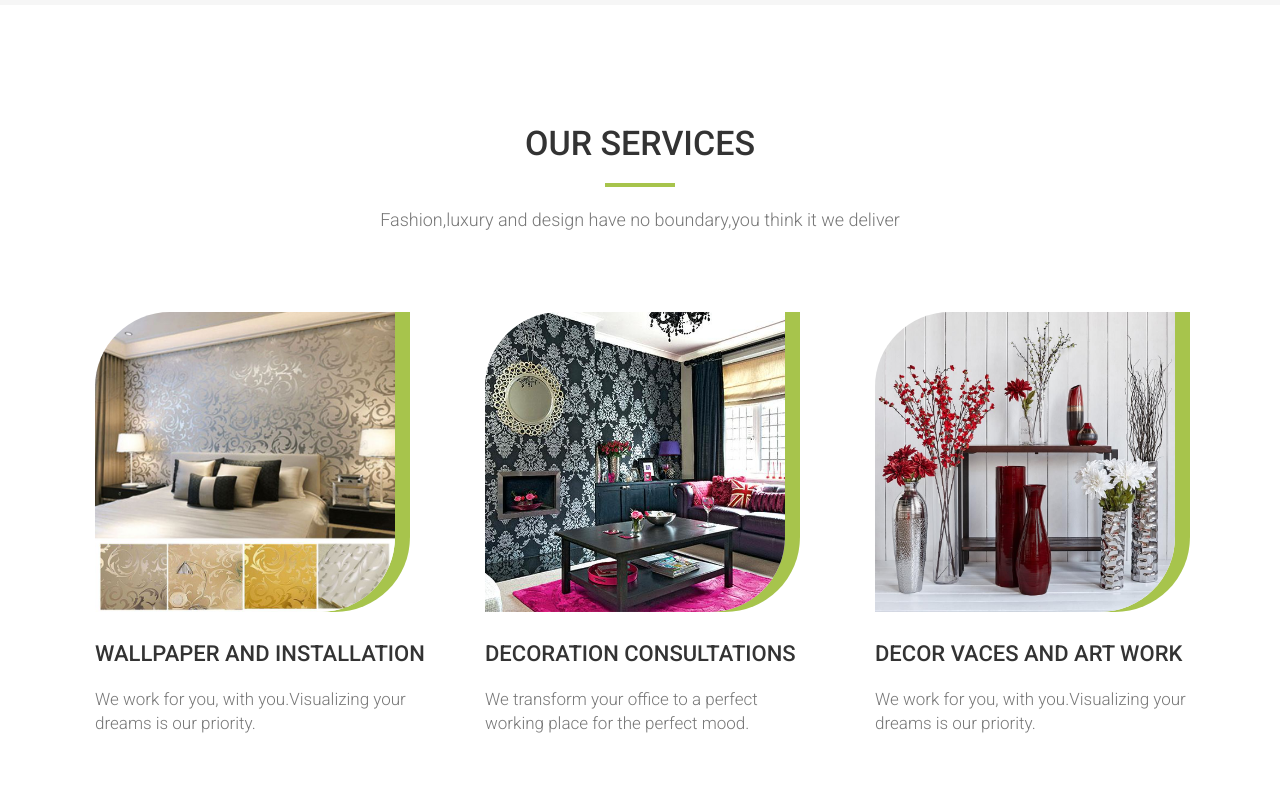
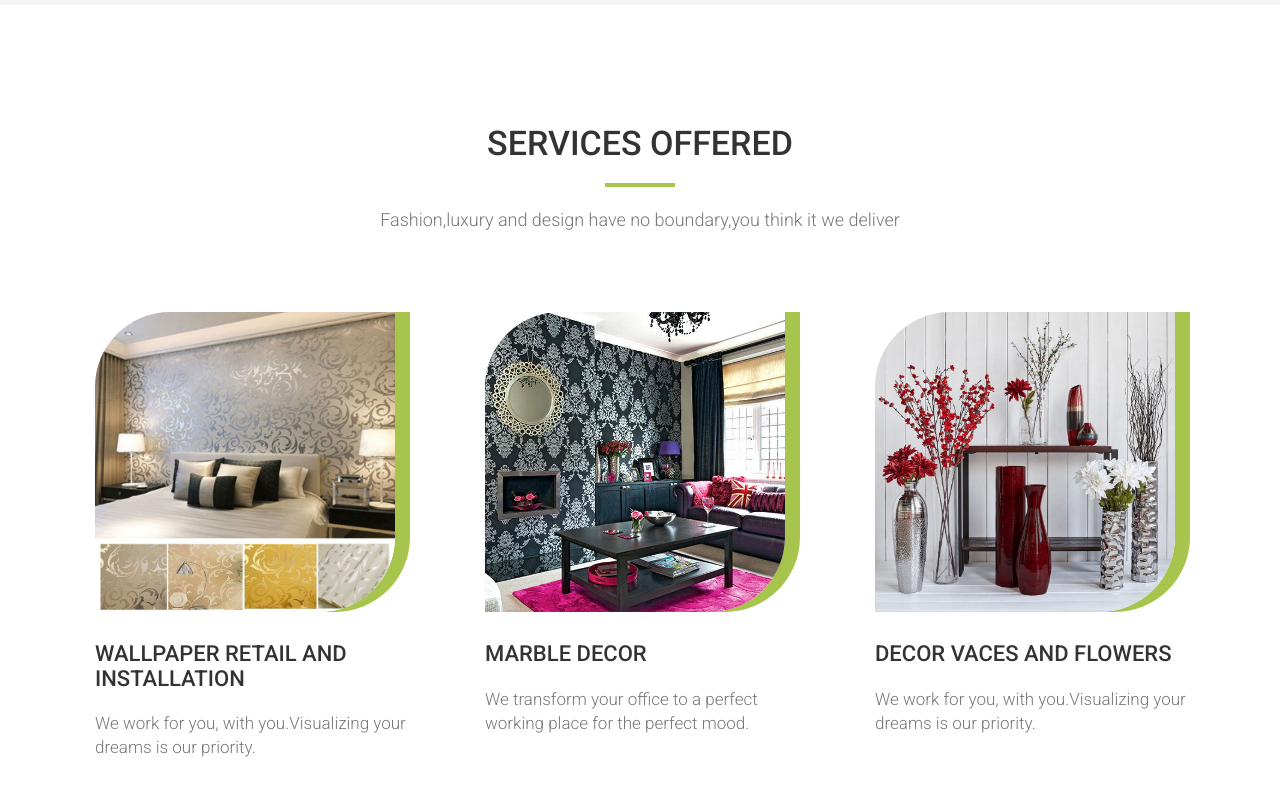
Before and after one commit to PrettyD/PrettyD.github.io, a plain HTML site: page index.html in a window 1280 px wide. Shown: the part 1500-2300 px from the top of the page. Drawn offline with nearby package versions, Linux system fonts and the light colour scheme; some packages are replaced by stand-ins of ours; a script that the page names is missing.

Commit message:
Add files via upload

```diff
--- a/index.html
+++ b/index.html
@@ -3,6 +3,7 @@
 <head>
 <meta charset="utf-8">
 <meta name="viewport" content="width=device-width, initial-scale=1">
+<title>PRETTY</title>
 <title>PRETTY</title>
 <meta name="description" content="">
 <meta name="author" content="">
@@ -40,16 +41,15 @@
     <!-- Brand and toggle get grouped for better mobile display -->
     <div class="navbar-header">
       <button type="button" class="navbar-toggle collapsed" data-toggle="collapse" data-target="#bs-example-navbar-collapse-1"> <span class="sr-only">Toggle navigation</span> <span class="icon-bar"></span> <span class="icon-bar"></span> <span class="icon-bar"></span> </button>
-      <a class="navbar-brand page-scroll" href="#page-top">PRETTY</a> </div>
-
-    <!-- Collect the nav links, forms, and other content for toggling -->
+       <a class="navbar-brand page-scroll" href="#page-top">PRETTY </a> </div>
+      <li><a href="http://wa.me//254754683754" class="btn btn-custom btn-xs. page-scroll">Whatsapp</a> </div>
+     <!-- Collect the nav links, forms, and other content for toggling -->
     <div class="collapse navbar-collapse" id="bs-example-navbar-collapse-1">
       <ul class="nav navbar-nav navbar-right">
         <li><a href="#about" class="page-scroll">About</a></li>
         <li><a href="#services" class="page-scroll">Services</a></li>
         <li><a href="#portfolio" class="page-scroll">Projects</a></li>
-       <!-- <li><a href="#team" class="page-scroll">Team</a></li> -->
-        <li><a href="#contact" class="page-scroll">Contact</a></li>
+         <li><a href="#contact" class="page-scroll">Contact</a></li>
       </ul>
     </div>
     <!-- /.navbar-collapse -->
@@ -93,24 +93,24 @@
 <div id="services">
   <div class="container">
     <div class="col-md-10 col-md-offset-1 section-title text-center">
-      <h2>Our Services</h2>
+      <h2>Services Offered</h2>
       <hr>
       <p>Fashion,luxury and design have no boundary,you think it we deliver</p>
     </div>
     <div class="row">
       <div class="col-xs-12 col-sm-4 service"> <img src="img/image8.jpg" class="img-responsive" alt="Project Title">
 
-        <h3>WALLPAPER AND INSTALLATION</h3>
+        <h3>WALLPAPER RETAIL AND INSTALLATION</h3>
         <p>We work for you, with you.Visualizing your dreams is our priority.</p>
       </div>
       <div class="col-xs-12 col-sm-4 service"> <img src="img/image4.jpg" class="img-responsive" alt="Project Title">
 
-        <h3>DECORATION CONSULTATIONS</h3>
+        <h3>MARBLE DECOR</h3>
         <p>We transform your office to a perfect working place for the perfect mood.</p>
       </div>
       <div class="col-xs-12 col-sm-4 service"> <img src="img/imagetwo.jpg" class="img-responsive" alt="Project Title">
 
-        <h3>DECOR VACES AND ART WORK</h3>
+        <h3>DECOR VACES AND FLOWERS</h3>
         <p>We work for you, with you.Visualizing your dreams is our priority.</p>
 
 
```
